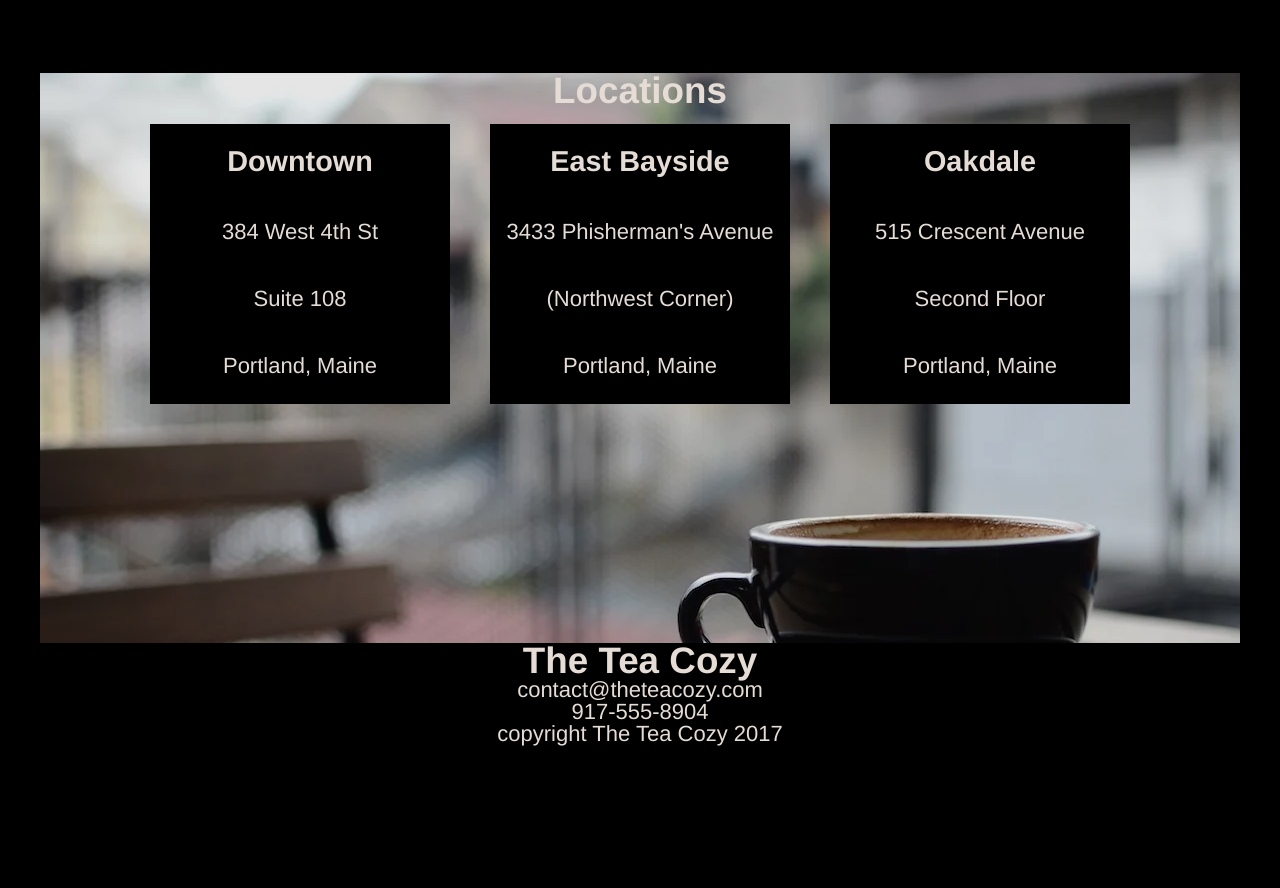
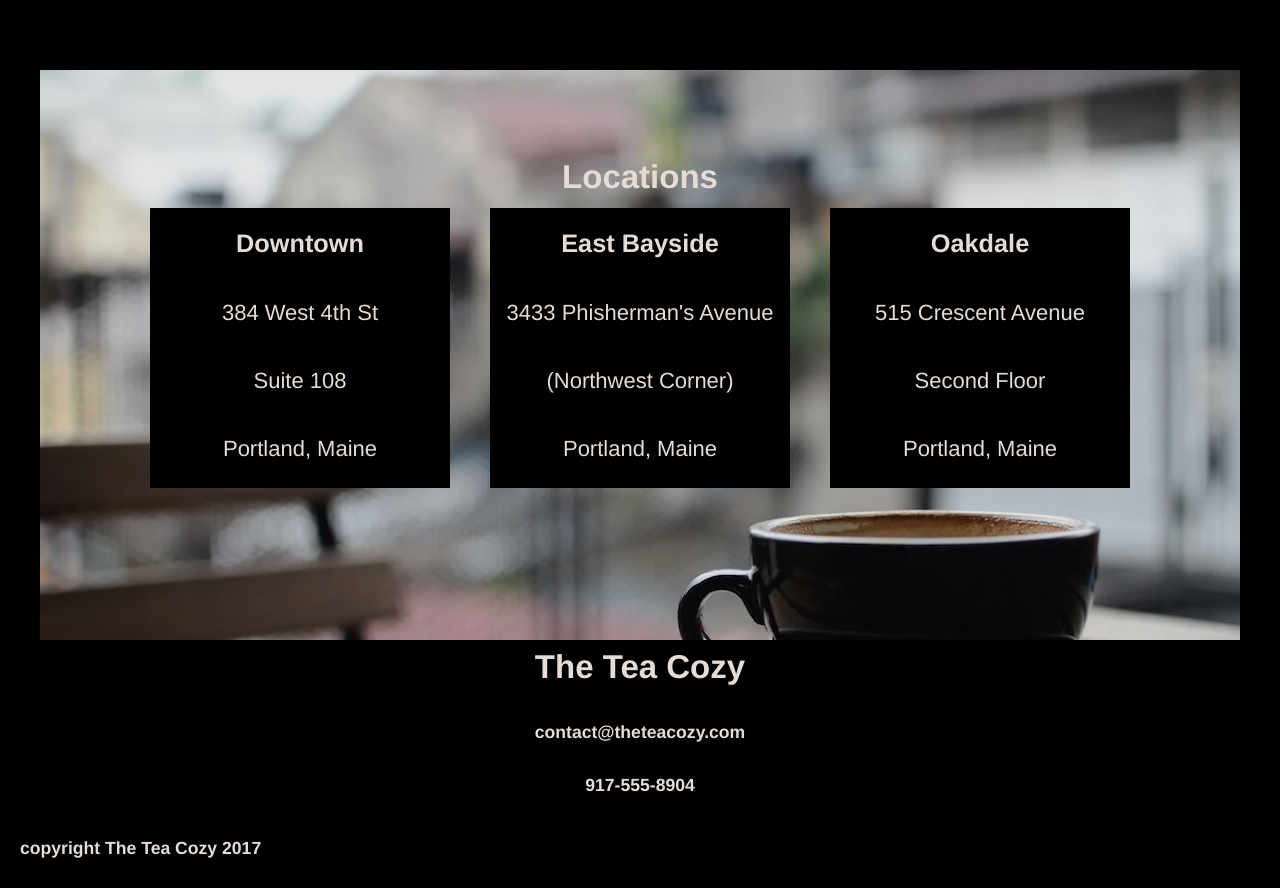
Before and after one commit to JarrettD5309/tea-cozy, a plain HTML site: page index.html in a window 1280 px wide. Shown: the part 1565-2453 px from the top of the page. Before the commit the page ends 2311 px from the top, so only its background shows below. Drawn offline with Linux system fonts and the light colour scheme.

Commit message:
added contact and footer

```diff
--- a/assets/css/style.css
+++ b/assets/css/style.css
@@ -1,10 +1,13 @@
+html {
+    font-size: 22px;
+}
 body {
     font-family: Helvetica, sans-serif;
-    font-size: 22px;
     color: seashell;
     background-color: black;
     opacity: 0.9;
     text-align: center;
+    margin-bottom: 30px;
 }
 
 h1 {
@@ -13,17 +16,22 @@ h1 {
 }
 
 h2 {
-    font-size: 2.3rem;
+    font-size: 1.5rem;
     font-weight: bold;
 }
 
 h3 {
-    font-size: 1.8rem;
+    font-size: 1.15rem;
     font-weight: bold;
 }
 
 h4 {
-    font-size: 1.35rem;
+    font-size: 1rem;
+    font-weight: bold;
+}
+
+h5 {
+    font-size: .8rem;
     font-weight: bold;
 }
 
@@ -49,6 +57,10 @@ main {
     margin: 70px auto 0 auto;
 }
 
+footer {
+    text-align: left;
+}
+
 a:link, a:visited {
     color: seashell;
 }
@@ -57,8 +69,21 @@ a:hover, a:active {
     color: #dac8bb;
 }
 
+.contact-header {
+    margin-top: 10px;
+    margin-bottom: 5px;
+}
+
+.footer-header {
+    margin-left: 20px;
+}
+
 .last-p {
     margin-bottom: 5px;
+}
+
+.last-h5 {
+    margin-bottom: 45px;
 }
 
 .location-div {
@@ -93,6 +118,7 @@ a:hover, a:active {
 .mission-statement {
     position: absolute;
     top: 50%;
+    transform: translate(0, -50%);
     width: 100%;
     background-color: black;
     height: 100px;
@@ -129,6 +155,14 @@ a:hover, a:active {
     margin-bottom: 10px;
 }
 
+#contact {
+    height: 200px;
+    width: 100%;
+    display: flex;
+    flex-direction: column;
+    justify-content: space-between;
+}
+
 #mission {
   width: 100%;
   position: relative;
@@ -156,6 +190,7 @@ a:hover, a:active {
 }
 
 #locations-link {
-    padding-top: 70px;
-    margin-top: -70px;
+    padding-top: 48px;
+    margin-top: -48px;
+    height: 0;
 }
--- a/index.html
+++ b/index.html
@@ -53,8 +53,9 @@
             </div>
         </section>
 
+        <span id="locations-link">&nbsp;</span>
         <section id="locations">
-            <h2 class="location-header" id="locations-link">Locations</h2>
+            <h2 class="location-header">Locations</h2>
             <div class="location-flex">
                 <div class="location-div">
                     <h3>Downtown</h3>
@@ -76,15 +77,15 @@
                 </div>
             </div>
         </section>
-        <section>
-            <h2>The Tea Cozy</h2>
-            <p>contact@theteacozy.com</p>
-            <p>917-555-8904</p>
+        <section id="contact">
+            <h2 class="contact-header">The Tea Cozy</h2>
+            <h5>contact@theteacozy.com</h5>
+            <h5 class="last-h5">917-555-8904</h5>
         </section>
-        <footer>
-            <p>copyright The Tea Cozy 2017</p>
-        </footer>
     </main>
+    <footer>
+        <h5 class="footer-header">copyright The Tea Cozy 2017</h5>
+    </footer>
 
 </body>
 </html>
```
